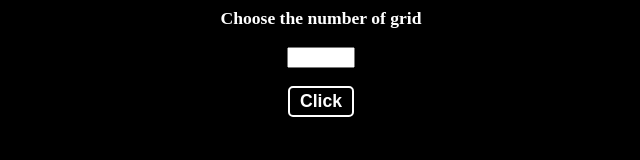
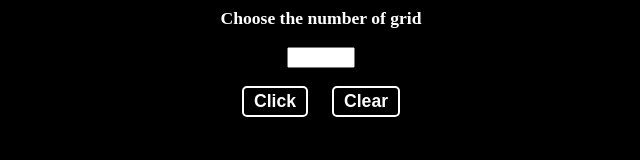
Before and after one commit to Slimobedsama/Etch-a-Sketch, a plain HTML site: page index.html in a window 1280 px wide. Shown: the whole page, without its empty margins (319-959 px from the left). Drawn offline with Linux system fonts and the light colour scheme.

Commit message:
addition of clear button

```diff
--- a/css/style.css
+++ b/css/style.css
@@ -1,4 +1,4 @@
-body, #btn {
+body, .btn {
     background-color: #000;
 }
 .text {
@@ -7,7 +7,7 @@ body, #btn {
     align-items: center;
     margin-bottom: 20px;
 }
-label, #btn {
+label, .btn {
     font-size: 1.1em;
     font-weight: 600;
     color: #fff;
@@ -15,11 +15,12 @@ label, #btn {
 #choice {
     width: 60px;
 }
-#btn {
+.btn {
     cursor: pointer;
     border: 2px solid #fff;
     border-radius: 5px;
     padding: 3px 10px;
+    margin: 0 10px;
 }
 #main-container {
     height: 100vh;
@@ -27,8 +28,7 @@ label, #btn {
     justify-content: center;
 }
 #grid-container {
-    width: 80%;
-    min-height: 400px;
+    max-height: 500px;
     display: flex;
     flex-wrap: wrap;
 }
--- a/index.html
+++ b/index.html
@@ -10,7 +10,10 @@
     <div class="text">
         <label for="choice">Choose the number of grid</label><br>
         <input type="number" name="" id="choice"><br>
-        <input type="button" value="Click" id="btn">
+        <div>
+            <input type="button" value="Click" id="btn-1" class="btn">
+            <input type="button" value="Clear" id="btn-2" class="btn">
+        </div>
     </div>
     <div id="main-container"></div>
 
--- a/javascript/script.js
+++ b/javascript/script.js
@@ -1,7 +1,7 @@
 // DOM SELECTORS
 const numberOfGrid = document.getElementById('choice');
 const label = document.querySelector('label');
-const gridButton = document.getElementById('btn');
+const gridButton = document.getElementById('btn-1');
 const mainContainer = document.getElementById('main-container');
 const gridContainer = document.createElement('div');
 
```
